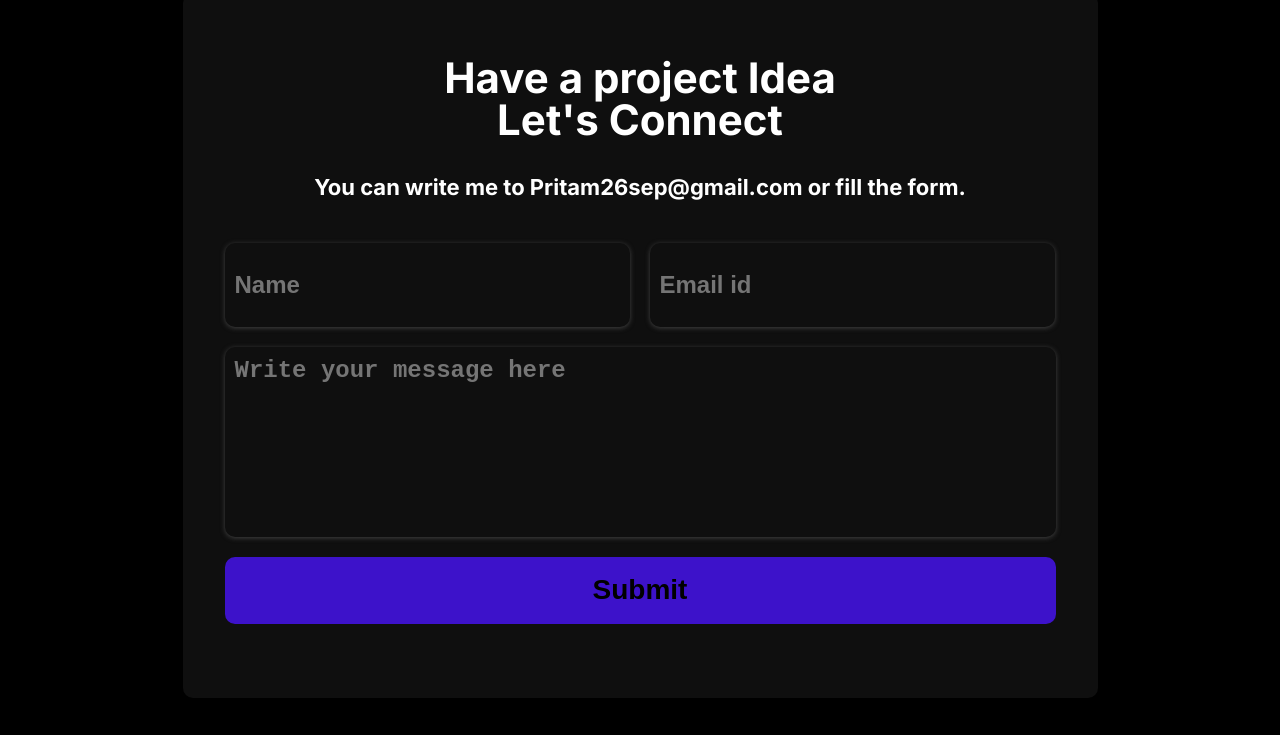
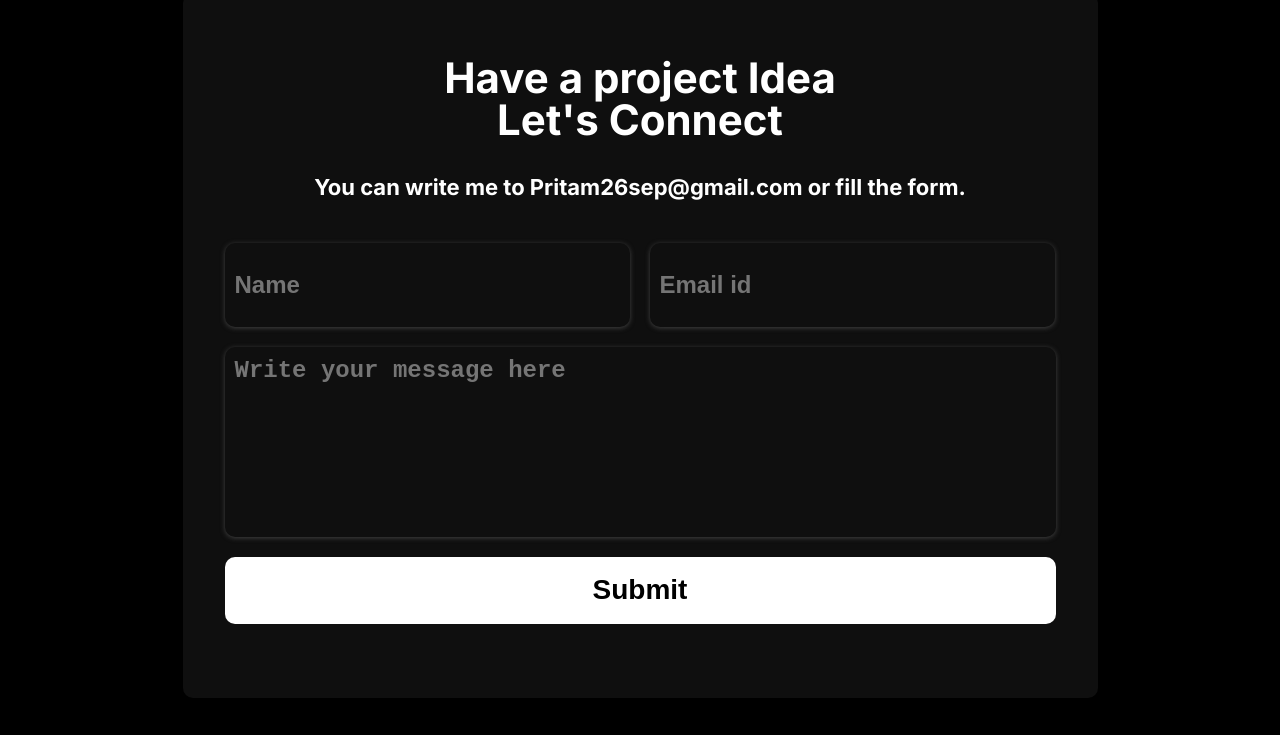
Before and after one commit to Nik719/pritam, a website: page index.html in a window 1280 px wide. Shown: the part 2504-3239 px from the top of the page. Drawn offline with nearby package versions, Linux system fonts and the light colour scheme.

Commit message:
Update color style.css
subit button color

```diff
--- a/style.css
+++ b/style.css
@@ -300,7 +300,7 @@ form input, form textarea{
 form button{
   /* padding: 15px; */
   margin: 10px;
-  background: #3d12ca;
+  background: #fff;
   color: #000;
   font-weight: 600;
   font-size: 28px;
```
